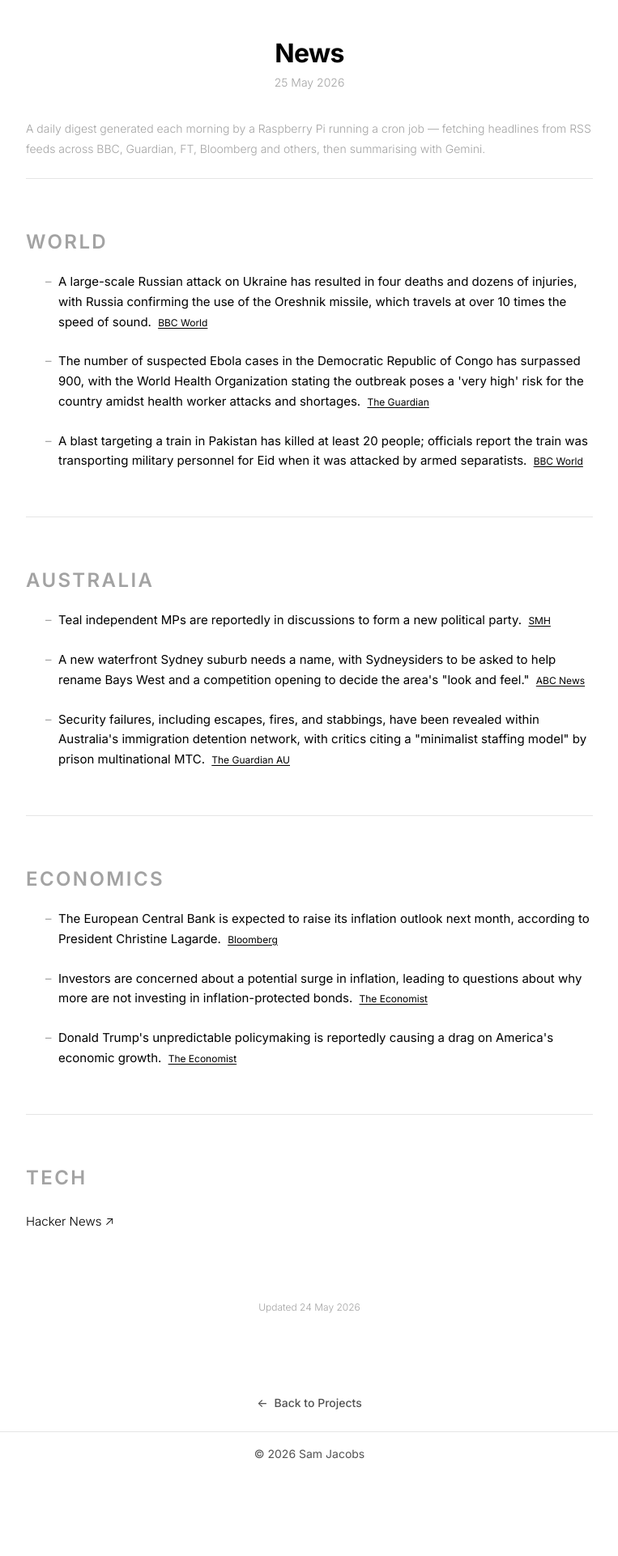
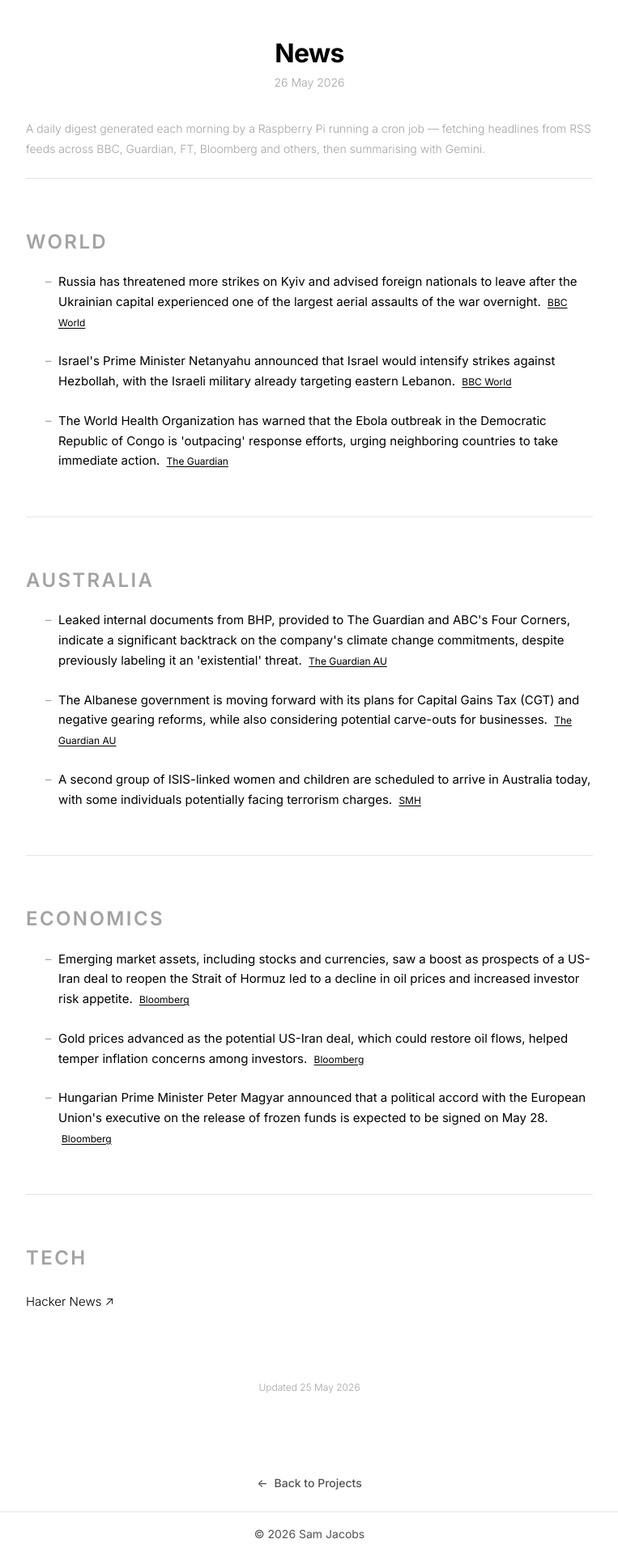
Before and after one commit to s-jac/s-jac.github.io, a Jekyll site: the page built from projects/news.html, in a window 1280 px wide. Shown: the whole page at 81% size, without its empty margins (258-1021 px from the left). Built offline with Jekyll 4.4.1, drawn with Linux system fonts in a browser that asks for light colours; before the commit the page ends 1823 px from its top, so only the background shows below that.

Commit message:
daily news update 26 May 2026

```diff
--- a/_data/news.json
+++ b/_data/news.json
@@ -1,24 +1,24 @@
 {
-  "date": "25 May 2026",
-  "generated_at": "2026-05-24T21:00:26.490667+00:00",
+  "date": "26 May 2026",
+  "generated_at": "2026-05-25T21:00:50.732142+00:00",
   "sections": [
     {
       "heading": "World",
       "bullets": [
         {
-          "text": "A large-scale Russian attack on Ukraine has resulted in four deaths and dozens of injuries, with Russia confirming the use of the Oreshnik missile, which travels at over 10 times the speed of sound.",
+          "text": "Russia has threatened more strikes on Kyiv and advised foreign nationals to leave after the Ukrainian capital experienced one of the largest aerial assaults of the war overnight.",
           "source": "BBC World",
           "url": "https://www.bbc.com/news/world"
         },
         {
-          "text": "The number of suspected Ebola cases in the Democratic Republic of Congo has surpassed 900, with the World Health Organization stating the outbreak poses a 'very high' risk for the country amidst health worker attacks and shortages.",
+          "text": "Israel's Prime Minister Netanyahu announced that Israel would intensify strikes against Hezbollah, with the Israeli military already targeting eastern Lebanon.",
+          "source": "BBC World",
+          "url": "https://www.bbc.com/news/world"
+        },
+        {
+          "text": "The World Health Organization has warned that the Ebola outbreak in the Democratic Republic of Congo is 'outpacing' response efforts, urging neighboring countries to take immediate action.",
           "source": "The Guardian",
           "url": "https://www.theguardian.com"
-        },
-        {
-          "text": "A blast targeting a train in Pakistan has killed at least 20 people; officials report the train was transporting military personnel for Eid when it was attacked by armed separatists.",
-          "source": "BBC World",
-          "url": "https://www.bbc.com/news/world"
         }
       ]
     },
@@ -26,19 +26,19 @@
       "heading": "Australia",
       "bullets": [
         {
-          "text": "Teal independent MPs are reportedly in discussions to form a new political party.",
+          "text": "Leaked internal documents from BHP, provided to The Guardian and ABC's Four Corners, indicate a significant backtrack on the company's climate change commitments, despite previously labeling it an 'existential' threat.",
+          "source": "The Guardian AU",
+          "url": "https://www.theguardian.com/au"
+        },
+        {
+          "text": "The Albanese government is moving forward with its plans for Capital Gains Tax (CGT) and negative gearing reforms, while also considering potential carve-outs for businesses.",
+          "source": "The Guardian AU",
+          "url": "https://www.theguardian.com/au"
+        },
+        {
+          "text": "A second group of ISIS-linked women and children are scheduled to arrive in Australia today, with some individuals potentially facing terrorism charges.",
           "source": "SMH",
           "url": "https://www.smh.com.au"
-        },
-        {
-          "text": "A new waterfront Sydney suburb needs a name, with Sydneysiders to be asked to help rename Bays West and a competition opening to decide the area's \"look and feel.\"",
-          "source": "ABC News",
-          "url": "https://www.abc.net.au/news"
-        },
-        {
-          "text": "Security failures, including escapes, fires, and stabbings, have been revealed within Australia's immigration detention network, with critics citing a \"minimalist staffing model\" by prison multinational MTC.",
-          "source": "The Guardian AU",
-          "url": "https://www.theguardian.com/au"
         }
       ]
     },
@@ -46,19 +46,19 @@
       "heading": "Economics",
       "bullets": [
         {
-          "text": "The European Central Bank is expected to raise its inflation outlook next month, according to President Christine Lagarde.",
+          "text": "Emerging market assets, including stocks and currencies, saw a boost as prospects of a US-Iran deal to reopen the Strait of Hormuz led to a decline in oil prices and increased investor risk appetite.",
           "source": "Bloomberg",
           "url": "https://www.bloomberg.com/markets"
         },
         {
-          "text": "Investors are concerned about a potential surge in inflation, leading to questions about why more are not investing in inflation-protected bonds.",
-          "source": "The Economist",
-          "url": "https://www.economist.com/finance-and-economics"
+          "text": "Gold prices advanced as the potential US-Iran deal, which could restore oil flows, helped temper inflation concerns among investors.",
+          "source": "Bloomberg",
+          "url": "https://www.bloomberg.com/markets"
         },
         {
-          "text": "Donald Trump's unpredictable policymaking is reportedly causing a drag on America's economic growth.",
-          "source": "The Economist",
-          "url": "https://www.economist.com/finance-and-economics"
+          "text": "Hungarian Prime Minister Peter Magyar announced that a political accord with the European Union's executive on the release of frozen funds is expected to be signed on May 28.",
+          "source": "Bloomberg",
+          "url": "https://www.bloomberg.com/markets"
         }
       ]
     }
```
